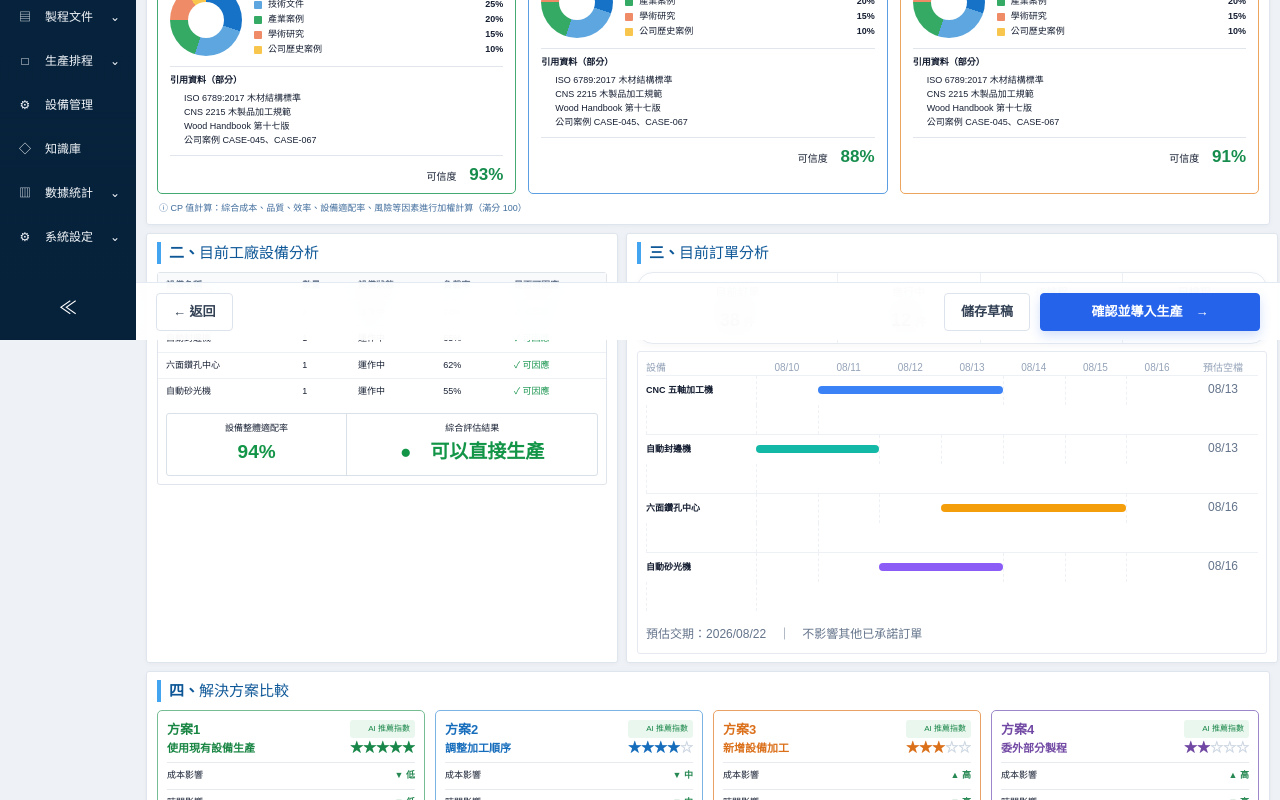
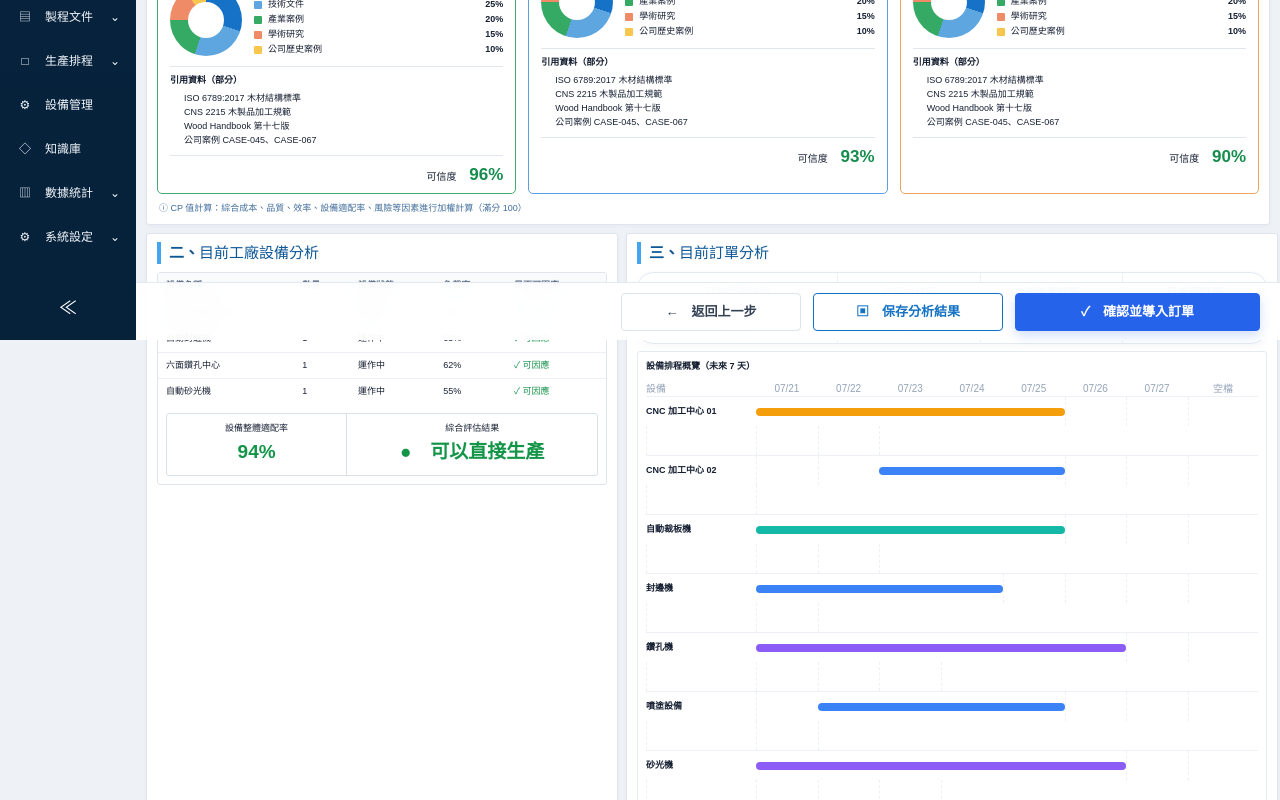
Before and after one commit to kuotai777-png/feos-process-planning, a Next.js app: page / in a window 1280 px wide. Shown: the part 460-1260 px from the top of the page. Built offline with nearby package versions, Linux system fonts and the light colour scheme.

Commit message:
Match FEOS reference content and controls

```diff
--- a/app/globals.css
+++ b/app/globals.css
@@ -146,3 +146,6 @@ body{background:#eef2f7;color:#172033;font-size:13px}
 @media(max-width:760px){
  .sidebar{display:none}.main-wrap{margin-left:0}.top-title{font-size:14px}.user-meta,.top-actions .top-icon{display:none}.page{padding:0 8px 70px}.stepper{margin:0 -8px}.info-grid{grid-template-columns:1fr 1fr}.info-item{padding:8px}.plan-grid,.solution-cards{grid-template-columns:1fr}.analysis-pair{grid-template-columns:1fr}.decision-compact{grid-template-columns:1fr}.next-actions{border-left:0;border-top:1px solid #e1e6ed;padding:10px 0}.footer-action{left:0}.footer-right .btn-primary{min-width:0}.section-note{display:none}
 }
+.order-forecast{display:grid;grid-template-columns:repeat(3,1fr);gap:6px;margin-top:7px}.order-forecast div{padding:6px;border:1px solid #dce3eb;border-radius:3px;text-align:center}.order-forecast span{display:block;font-size:8px}.order-forecast b{display:block;margin-top:2px;color:#138f47;font-size:11px}.order-forecast .warn{color:#e6a213}.gantt-label{display:block;margin-bottom:8px;font-size:9px}
+.footer-action .footer-right{display:grid;grid-template-columns:180px 190px 245px;gap:12px;width:100%;margin-left:0;justify-content:end}.btn-outline{color:#1472c4;border:1px solid #1472c4;background:#fff}
+@media(max-width:760px){.footer-action .footer-right{grid-template-columns:1fr 1fr}.footer-action .footer-right .btn:first-child{display:none}}
--- a/src/components/process-planning/FooterAction.tsx
+++ b/src/components/process-planning/FooterAction.tsx
@@ -1,7 +1,2 @@
 "use client";
-export function FooterAction({onSave}:{onSave:()=>void}) {
-  return <footer className="footer-action">
-    <button className="btn btn-secondary">← 返回</button>
-    <div className="footer-right"><span className="save-state">所有變更將記錄於案件歷程</span><button className="btn btn-secondary" onClick={onSave}>儲存草稿</button><button className="btn btn-primary">確認並導入生產　→</button></div>
-  </footer>;
-}
+export function FooterAction({onSave}:{onSave:()=>void}){return <footer className="footer-action"><div className="footer-right"><button className="btn btn-secondary">←　返回上一步</button><button className="btn btn-outline" onClick={onSave}>▣　保存分析結果</button><button className="btn btn-primary">✓　確認並導入訂單</button></div></footer>}
--- a/src/components/process-planning/OrderLoadChart.tsx
+++ b/src/components/process-planning/OrderLoadChart.tsx
@@ -1,20 +1,2 @@
-import { ganttRows, orderSummary } from "../../mock/orders";
-export function OrderLoadChart() {
-  const dates=["08/10","08/11","08/12","08/13","08/14","08/15","08/16"];
-  return <>
-    <div className="card order-summary">
-      {([["目前訂單",orderSummary.total],["進行中",orderSummary.processing],["待排程",orderSummary.waiting],["已排程",orderSummary.scheduled]] as const).map(([k,v])=>
-        <div className="summary-item" key={k}><span>{k}</span><b>{v}<small className="muted"> 件</small></b></div>)}
-    </div>
-    <div className="card gantt-card"><div className="gantt">
-      <div className="gantt-head"><div style={{textAlign:"left"}}>設備</div>{dates.map(d=><div key={d}>{d}</div>)}<div>預估空檔</div></div>
-      {ganttRows.map((r,i)=><div className="gantt-row" key={r.name}>
-        <div className="gantt-name">{r.name}<span className="sub">負載 {78+i*5}%</span></div>
-        {dates.map(d=><div className="gantt-cell" key={d}/>)}
-        <div className={`gantt-bar ${r.tone}`} style={{gridColumn:`${r.start+1} / span ${r.span}`,gridRow:1}}>{r.label}</div>
-        <div className="muted" style={{gridColumn:9,gridRow:1,textAlign:"center"}}>{i<2?"08/13":"08/16"}</div>
-      </div>)}
-      <div className="muted" style={{marginTop:14}}>預估交期：2026/08/22　｜　不影響其他已承諾訂單</div>
-    </div></div>
-  </>;
-}
+import {ganttRows,orderSummary} from "../../mock/orders";
+export function OrderLoadChart(){const dates=["07/21","07/22","07/23","07/24","07/25","07/26","07/27"];return <><div className="card order-summary">{([["目前訂單總數",orderSummary.total],["進行中訂單",orderSummary.processing],["待生產訂單",orderSummary.waiting],["已排程訂單",orderSummary.scheduled]] as const).map(([k,v])=><div className="summary-item" key={k}><span>{k}</span><b>{v}<small className="muted"> 筆</small></b></div>)}</div><div className="card gantt-card"><b className="gantt-label">設備排程概覽（未來 7 天）</b><div className="gantt"><div className="gantt-head"><div style={{textAlign:"left"}}>設備</div>{dates.map(d=><div key={d}>{d}</div>)}<div>空檔</div></div>{ganttRows.map((r,i)=><div className="gantt-row" key={r.name}><div className="gantt-name">{r.name}</div>{dates.map(d=><div className="gantt-cell" key={d}/>)}<div className={`gantt-bar ${r.tone}`} style={{gridColumn:`${r.start+1} / span ${r.span}`,gridRow:1}}>{r.label}</div></div>)}</div><div className="order-forecast"><div><span>預估可插單時間</span><b>07/24（四）下午</b></div><div><span>預估交期</span><b>2026/07/28</b></div><div><span>是否影響其他訂單</span><b className="warn">⚠ 輕微影響</b></div></div></div></>}
--- a/src/mock/orders.ts
+++ b/src/mock/orders.ts
@@ -1,7 +1,10 @@
-export const orderSummary = { total:38, processing:12, waiting:9, scheduled:17 };
+export const orderSummary = { total:12, processing:6, waiting:4, scheduled:2 };
 export const ganttRows = [
-  { name:"CNC 五軸加工機", start:2, span:3, tone:"", label:"專案 F-240718" },
-  { name:"自動封邊機", start:1, span:2, tone:"teal", label:"訂單 WO-0821" },
-  { name:"六面鑽孔中心", start:4, span:3, tone:"amber", label:"高負載 91%" },
-  { name:"自動砂光機", start:3, span:2, tone:"purple", label:"預排保養" },
+  { name:"CNC 加工中心 01", start:1, span:5, tone:"amber", label:"專案 F-240718" },
+  { name:"CNC 加工中心 02", start:3, span:3, tone:"", label:"訂單 WO-0821" },
+  { name:"自動裁板機", start:1, span:5, tone:"teal", label:"訂單 WO-0818" },
+  { name:"封邊機", start:1, span:4, tone:"", label:"排程中" },
+  { name:"鑽孔機", start:1, span:6, tone:"purple", label:"高負載" },
+  { name:"噴塗設備", start:2, span:4, tone:"", label:"排程中" },
+  { name:"砂光機", start:1, span:6, tone:"purple", label:"排程中" },
 ];
--- a/src/mock/processPlan.ts
+++ b/src/mock/processPlan.ts
@@ -1,7 +1,7 @@
 export const processPlans = [
-  { id:"A", name:"高效智慧加工", cp:92, recommended:true, cost:"NT$ 286,000", quality:94, efficiency:91, fit:96, confidence:93, evidence:88, sources:"12 筆企業案例・6 份官方文件" },
-  { id:"B", name:"成本優先加工", cp:84, recommended:false, cost:"NT$ 238,000", quality:86, efficiency:82, fit:89, confidence:88, evidence:79, sources:"9 筆企業案例・4 份官方文件" },
-  { id:"C", name:"品質精密加工", cp:88, recommended:false, cost:"NT$ 332,000", quality:98, efficiency:78, fit:84, confidence:91, evidence:85, sources:"15 筆企業案例・8 份官方文件" },
+  { id:"A", name:"現有設備優化", cp:92, recommended:true, cost:"NT$ 286,000", quality:100, efficiency:80, fit:95, confidence:96, evidence:88, sources:"12 筆企業案例・6 份官方文件" },
+  { id:"B", name:"加工順序調整", cp:88, recommended:false, cost:"NT$ 238,000", quality:80, efficiency:80, fit:90, confidence:93, evidence:79, sources:"9 筆企業案例・4 份官方文件" },
+  { id:"C", name:"新增設備導入", cp:81, recommended:false, cost:"NT$ 332,000", quality:100, efficiency:80, fit:82, confidence:90, evidence:85, sources:"15 筆企業案例・8 份官方文件" },
 ];
 
 export const solutions = [
```
